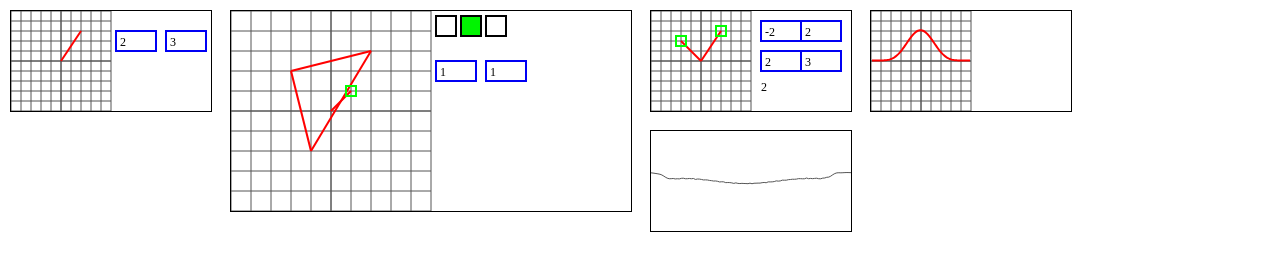
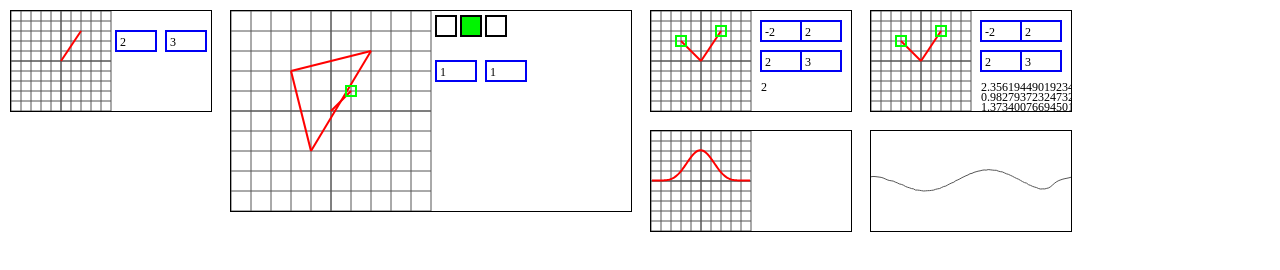
Before and after one commit to Phildo/playground, a plain HTML site: page index.html in a window 1280 px wide. Drawn offline with Linux system fonts and the light colour scheme.

Commit message:
atan test

```diff
--- a/index.html
+++ b/index.html
@@ -27,6 +27,7 @@
 <script type="text/javascript" src="src/scenes/vectorScene.js"></script>
 <script type="text/javascript" src="src/scenes/barycentricScene.js"></script>
 <script type="text/javascript" src="src/scenes/dotScene.js"></script>
+<script type="text/javascript" src="src/scenes/atan2Scene.js"></script>
 <script type="text/javascript" src="src/scenes/graphScene.js"></script>
 <script type="text/javascript" src="src/scenes/waveScene.js"></script>
 
@@ -34,6 +35,7 @@
 var vector;
 var bary;
 var dot;
+var atan;
 var graph;
 var wave;
 function begin()
@@ -44,6 +46,8 @@ function begin()
   bary.begin();
   dot = new Space({width:200,height:100,container:"dot_stage_container",scene:DotScene});
   dot.begin();
+  atan = new Space({width:200,height:100,container:"atan2_stage_container",scene:Atan2Scene});
+  atan.begin();
   graph = new Space({width:200,height:100,container:"graph_stage_container",scene:GraphScene});
   graph.begin();
   wave = new Space({width:200,height:100,container:"wave_stage_container",scene:WaveScene});
@@ -60,6 +64,7 @@ window.addEventListener("load",begin,false);
   <div id="vector_stage_container" style="width:200px; height:100px; position:relative; user-select:none; margin:10px; float:left;"> </div>
   <div id="bary_stage_container" style="width:400px; height:200px; position:relative; user-select:none; margin:10px; float:left;"> </div>
   <div id="dot_stage_container" style="width:200px; height:100px; position:relative; user-select:none; margin:10px; float:left;"> </div>
+  <div id="atan2_stage_container" style="width:200px; height:100px; position:relative; user-select:none; margin:10px; float:left;"> </div>
   <div id="graph_stage_container" style="width:200px; height:100px; position:relative; user-select:none; margin:10px; float:left;"> </div>
   <div id="wave_stage_container" style="width:200px; height:100px; position:relative; user-select:none; margin:10px; float:left;"> </div>
 </div>
--- /dev/null
+++ b/src/scenes/atan2Scene.js
@@ -0,0 +1,172 @@
+var fv2 = function(x,y)
+{
+  var self = this;
+  self.x = x;
+  self.y = y;
+}
+fv2.prototype.clone = function(v)
+{
+  var self = this;
+  self.x = v.x;
+  self.y = v.y;
+}
+
+var Atan2Scene = function(space, stage)
+{
+  var self = this;
+  var cc = stage.drawCanv;
+  var ca = cc.canvas;
+  var cx = cc.context;
+
+  var keyer = new Keyer({source:stage.dispCanv.canvas});
+  var dragger = new Dragger({source:stage.dispCanv.canvas});
+  var blurer = new Blurer({source:stage.dispCanv.canvas});
+
+  var grid_x = 10;
+  var grid_y = 10;
+  var world  = {x:-(grid_x/2),y:-(grid_y/2),w:grid_x,h:grid_y};
+  var screen = {x:0,y:ca.height,w:ca.height,h:-ca.height};
+  var grid_x_w = ca.height/grid_x;
+  var grid_y_h = ca.height/grid_y;
+
+  self.a = new fv2(-2, 2); var a = self.a;
+  self.b = new fv2( 2, 3); var b = self.b;
+  self.o = new fv2( 0, 0); var o = self.o;
+  self.atana = 0;
+  self.atanb = 0;
+  self.atanasubb = 0;
+
+  var ss_a = mapPt(world,screen,new fv2(a.x,a.y));
+  var ss_b = mapPt(world,screen,new fv2(b.x,b.y));
+  var ss_o = mapPt(world,screen,new fv2(o.x,o.y));
+
+  function propagate()
+  {
+    self.atana = Math.atan2(a.y,a.x);
+    self.atanb = Math.atan2(b.y,b.x);
+    self.atanasubb = self.atana-self.atanb;
+
+    self.ahandle.x = a.x;
+    self.ahandle.y = a.y;
+
+    self.bhandle.x = b.x;
+    self.bhandle.y = b.y;
+
+    mapPt(world,screen,self.ahandle);
+    mapPt(world,screen,self.bhandle);
+
+    self.ahandle.x -= self.ahandle.w/2;
+    self.ahandle.y -= self.ahandle.h/2;
+
+    self.bhandle.x -= self.bhandle.w/2;
+    self.bhandle.y -= self.bhandle.h/2;
+
+    mapToInputs();
+  }
+  function mapToInputs()
+  {
+    self.in_a_x.value = ""+(self.in_a_x.number = a.x);
+    self.in_a_y.value = ""+(self.in_a_y.number = a.y);
+
+    self.in_b_x.value = ""+(self.in_b_x.number = b.x);
+    self.in_b_y.value = ""+(self.in_b_y.number = b.y);
+  }
+
+  function regNB(nb)
+  {
+    keyer.register(nb);
+    dragger.register(nb);
+    blurer.register(nb);
+  }
+  function unregNB(nb)
+  {
+    keyer.unregister(nb);
+    dragger.unregister(nb);
+    blurer.unregister(nb);
+  }
+
+  self.in_a_x = new NumberBox(ca.height+10,  10,40,20,1,0.1,function(n){ a.x = n; propagate(); });
+  self.in_a_y = new NumberBox(ca.height+50, 10,40,20,1,0.1,function(n){ a.y = n; propagate(); });
+
+  self.in_b_x = new NumberBox(ca.height+10,  40,40,20,1,0.1,function(n){ b.x = n; propagate(); });
+  self.in_b_y = new NumberBox(ca.height+50, 40,40,20,1,0.1,function(n){ b.y = n; propagate(); });
+
+  regNB(self.in_a_x);
+  regNB(self.in_a_y);
+  regNB(self.in_b_x);
+  regNB(self.in_b_y);
+
+  self.ahandle = new Draggable({x:a.x,y:a.y,w:10,h:10});
+  mapPt(screen,world,self.ahandle);
+  var tmpa = self.ahandle.drag;
+  self.ahandle.drag = function(evt)
+  {
+    tmpa(evt);
+    a.x = self.ahandle.x+(self.ahandle.w/2);
+    a.y = self.ahandle.y+(self.ahandle.h/2);
+    mapPt(screen,world,a);
+    propagate();
+  }
+  dragger.register(self.ahandle);
+
+  self.bhandle = new Draggable({x:b.x,y:b.y,w:10,h:10});
+  mapPt(screen,world,self.bhandle);
+  var tmpb = self.bhandle.drag;
+  self.bhandle.drag = function(evt)
+  {
+    tmpb(evt);
+    b.x = self.bhandle.x+(self.bhandle.w/2);
+    b.y = self.bhandle.y+(self.bhandle.h/2);
+    mapPt(screen,world,b);
+    propagate();
+  }
+  dragger.register(self.bhandle);
+
+  propagate();
+
+  self.ready = function()
+  {
+  };
+
+  self.tick = function()
+  {
+    keyer.flush();
+    dragger.flush();
+    blurer.flush();
+
+    ss_a.clone(a);
+    ss_b.clone(b);
+    mapPt(world,screen,ss_a);
+    mapPt(world,screen,ss_b);
+  };
+
+  self.draw = function()
+  {
+    cx.strokeStyle = "#555555";
+    cx.lineWidth = 1;
+    cc.drawGrid(0,0,ca.height,ca.height,0.5,0.5,grid_x_w,grid_y_h);
+
+    cx.strokeStyle = "#FF0000";
+    cx.lineWidth = 2;
+
+    cc.drawLine(ss_o.x,ss_o.y,ss_a.x,ss_a.y);
+    cc.drawLine(ss_o.x,ss_o.y,ss_b.x,ss_b.y);
+
+    self.in_a_x.draw(cc);
+    self.in_a_y.draw(cc);
+    self.in_b_x.draw(cc);
+    self.in_b_y.draw(cc);
+
+    self.ahandle.draw(cc);
+    self.bhandle.draw(cc);
+
+    cx.fillText(self.atana, ca.height+10, ca.height-20);
+    cx.fillText(self.atanb, ca.height+10, ca.height-10);
+    cx.fillText(self.atanasubb, ca.height+10, ca.height-0);
+  };
+
+  self.cleanup = function()
+  {
+  };
+
+};
--- a/src/scenes/waveScene.js
+++ b/src/scenes/waveScene.js
@@ -17,16 +17,30 @@ var WaveScene = function(space, stage)
     for(var i = 0; i < n_samples; i++)
     {
       pos[i] = Math.sin(i/10)*10;
-      vel[i] = 0;
+      //vel[i] = 0;
+      vel[i] = Math.sin((i+22)/10);
     }
   };
 
   self.tick = function()
   {
+    //propagate
     for(var i = 0; i < n_samples; i++)
       vel[i] += (pos[(i-1+n_samples)%n_samples]+pos[(i+1)%n_samples])/2 - pos[i];
     for(var i = 0; i < n_samples; i++)
       pos[i] += vel[i];
+
+    //dampen
+    for(var i = 0; i < n_samples; i++)
+      vel[i] *= 0.999;
+
+    //relevel
+    var ave = 0;
+    for(var i = 0; i < n_samples; i++)
+      ave += pos[i];
+    ave /= n_samples;
+    for(var i = 0; i < n_samples; i++)
+      pos[i] -= ave;
   };
 
   self.draw = function()
```
